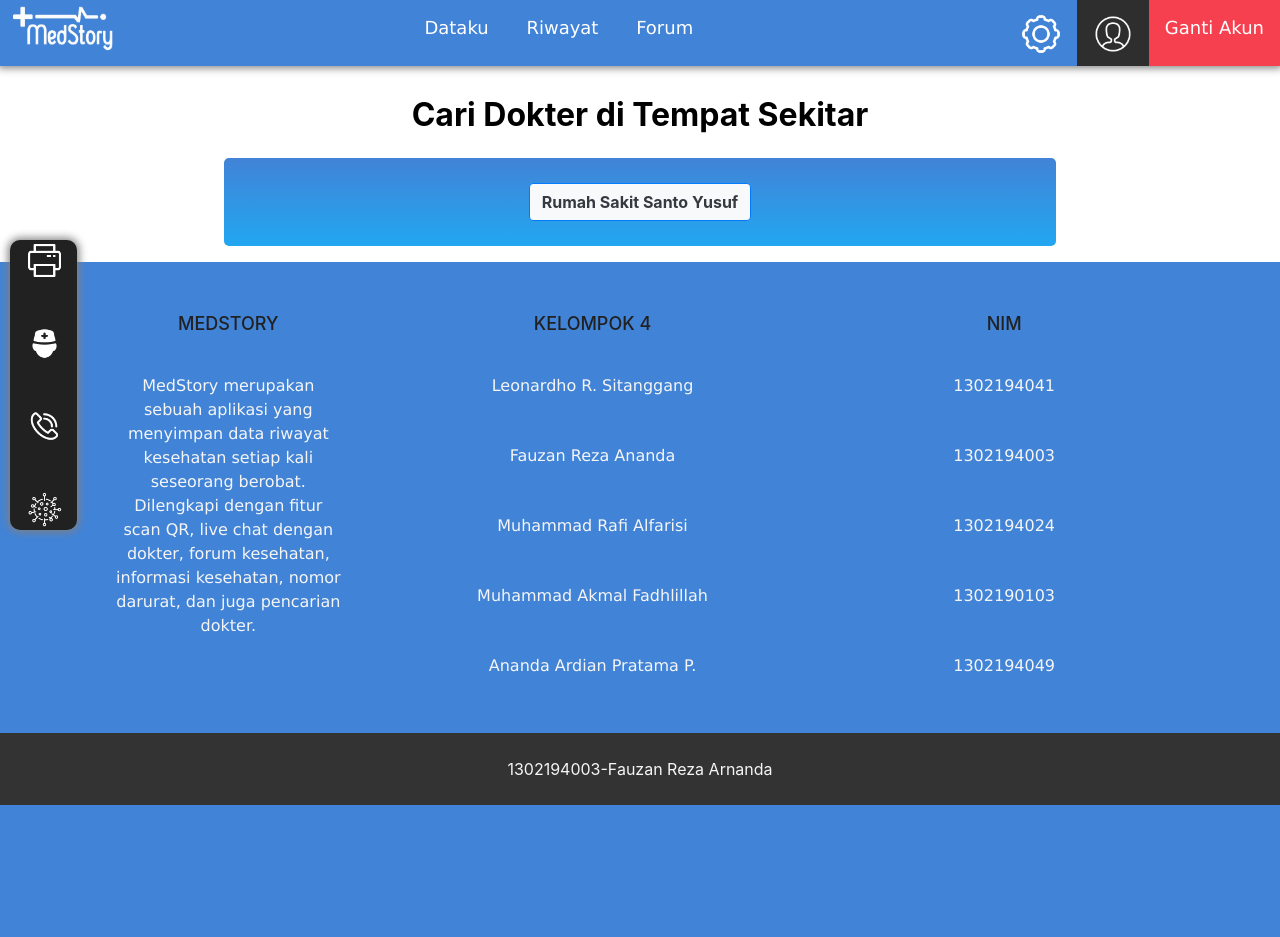
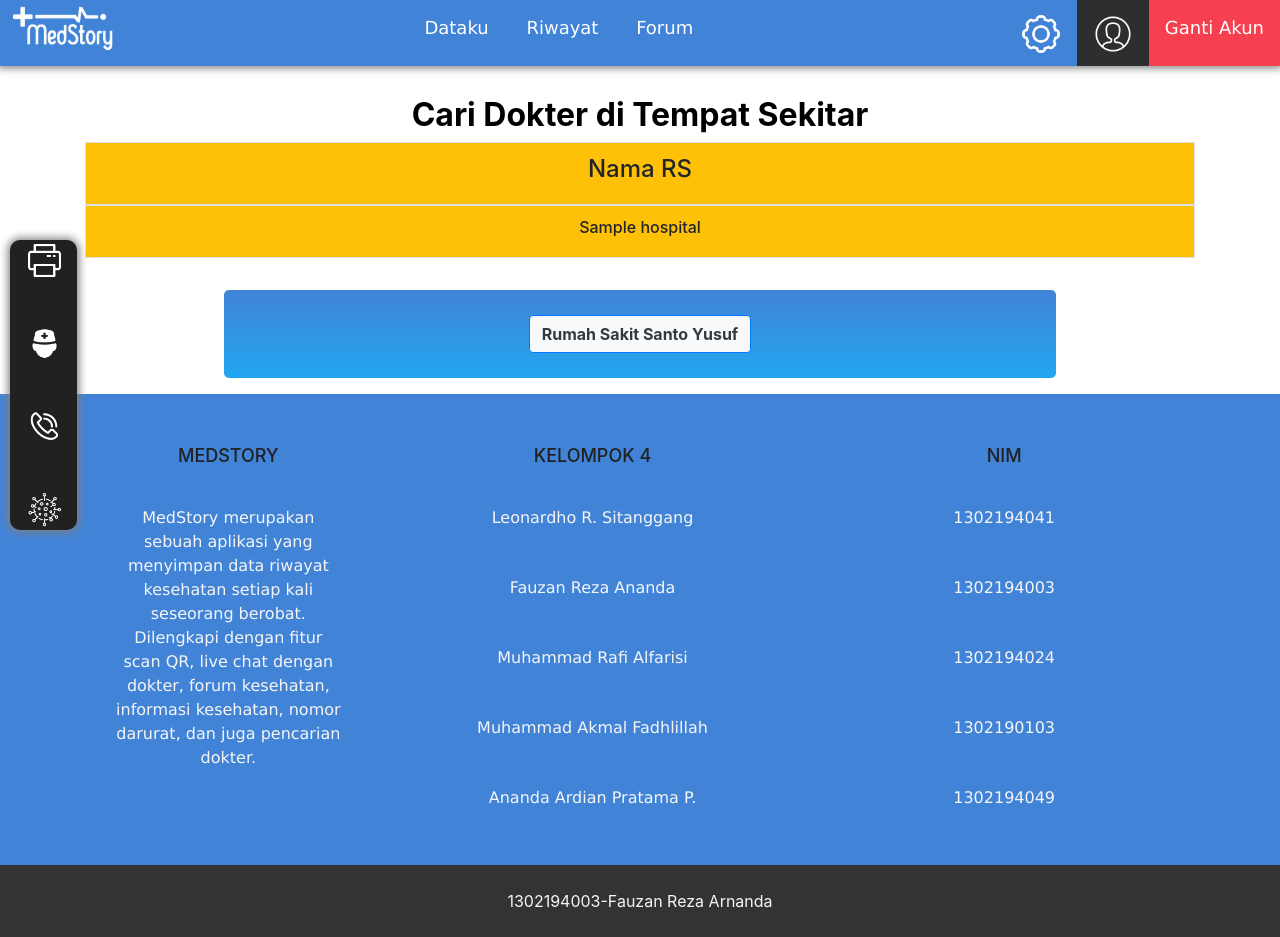
Before and after one commit to FlazeFy/MedStory, a CodeIgniter app: page /MedStory/ in a window 1280 px wide. Before the commit the page ends 805 px from the top, so only its background shows below. Run offline with CodeIgniter, Linux system fonts and the light colour scheme; tables that the repository leaves empty or names only in its code hold one stand-in row (values such as "Sample post").

Commit message:
update view web page cari dokter

```diff
--- a/application/config/autoload.php
+++ b/application/config/autoload.php
@@ -132,4 +132,4 @@ $autoload['language'] = array();
 |
 |	$autoload['model'] = array('first_model' => 'first');
 */
-$autoload['model'] = array('M_Covid19');
+$autoload['model'] = array('M_Dokter');
--- a/application/controllers/CariDokter.php
+++ b/application/controllers/CariDokter.php
@@ -6,9 +6,11 @@ class CariDokter extends CI_Controller
     function __construct()
     {
         parent::__construct();
+        $this->load->model('M_Dokter');
     }
     public function index()
     {
-        $this->load->view('V_CariDokter');
+        $data['Hospital'] = $this->M_Dokter->getAllHospital();
+        $this->load->view('V_CariDokter', $data);
     }
 }
--- /dev/null
+++ b/application/models/M_Dokter.php
@@ -0,0 +1,10 @@
+<?php
+class M_Dokter extends CI_Model
+{
+    public function getAllHospital()
+    {
+        #Memanggil data dari database, dan return hasilnya
+        $data = $this->db->get('hospital');
+        return $data->result_array();
+    }
+}
--- a/application/views/V_CariDokter.php
+++ b/application/views/V_CariDokter.php
@@ -67,8 +67,28 @@
     <div class="container mt-5 pt-5">
         <h2 class="judul text-center">Cari Dokter di Tempat Sekitar</h2>
         <div class="row">
-            <div class="col-12 text-center">
+            <div class="col justify-content-start text-center">
+                <table class="table table-bordered bg-warning">
+                    <thead>
+                        <th>
+                            <h4>Nama RS</h4>
+                        </th>
+                    </thead>
 
+                    <tbody>
+                        <?php
+                        foreach ($Hospital as $data) {
+                            echo "
+                        <tr>
+                        <td><h6>" . $data['nama'] . "</h6></td>
+                        </tr>
+                    ";
+                        }
+                        ?>
+                    </tbody>
+                </table>
+            </div>
+            <div class=" col-12 text-center">
                 <section class="container-rujukan mb-3 mt-3">
                     <!-- collapse -->
                     <button class="btn btn-primary bg-light text-dark font-weight-bold " type="button" data-toggle="collapse" data-target="#collapseExample" aria-expanded="false" aria-controls="collapseExample">
```
